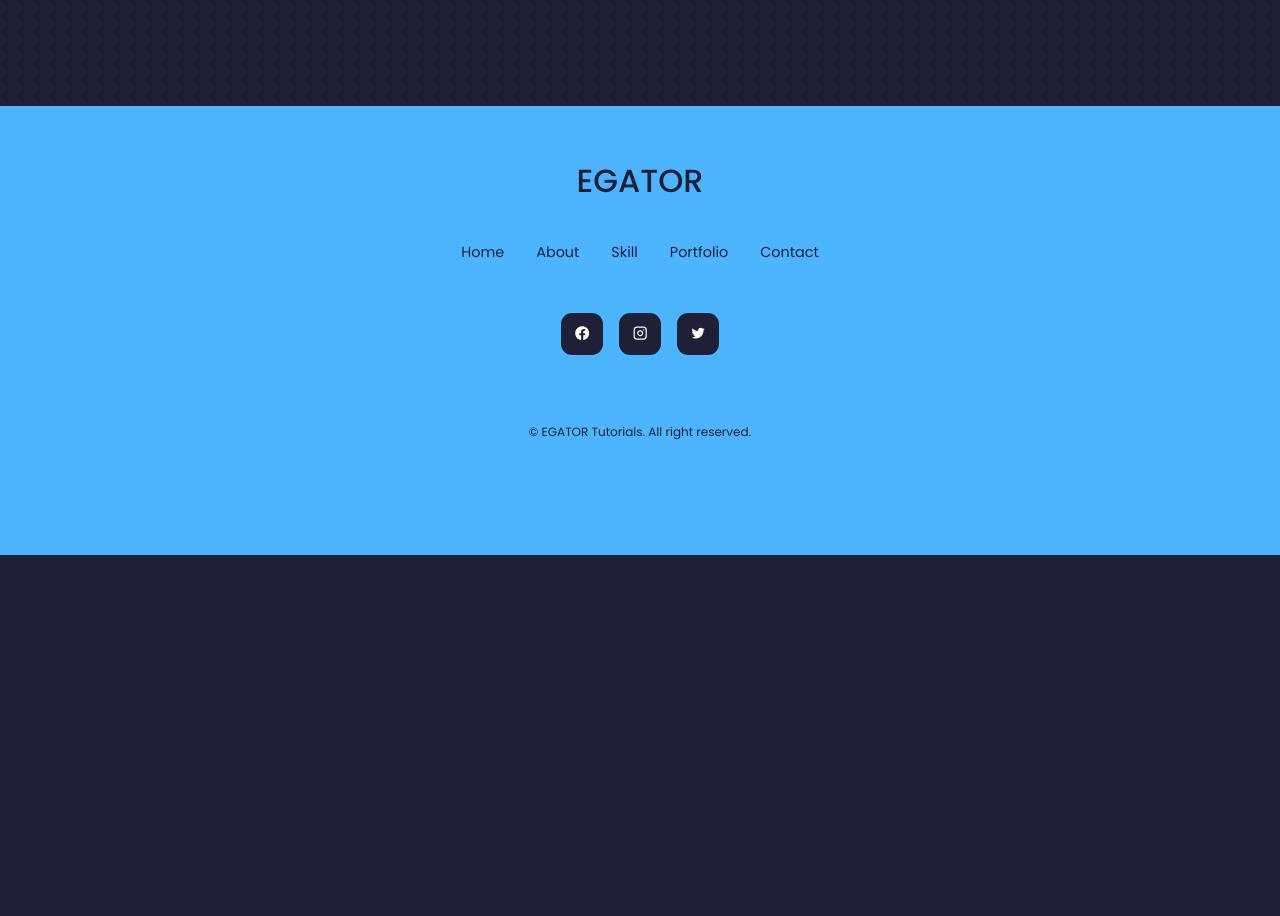
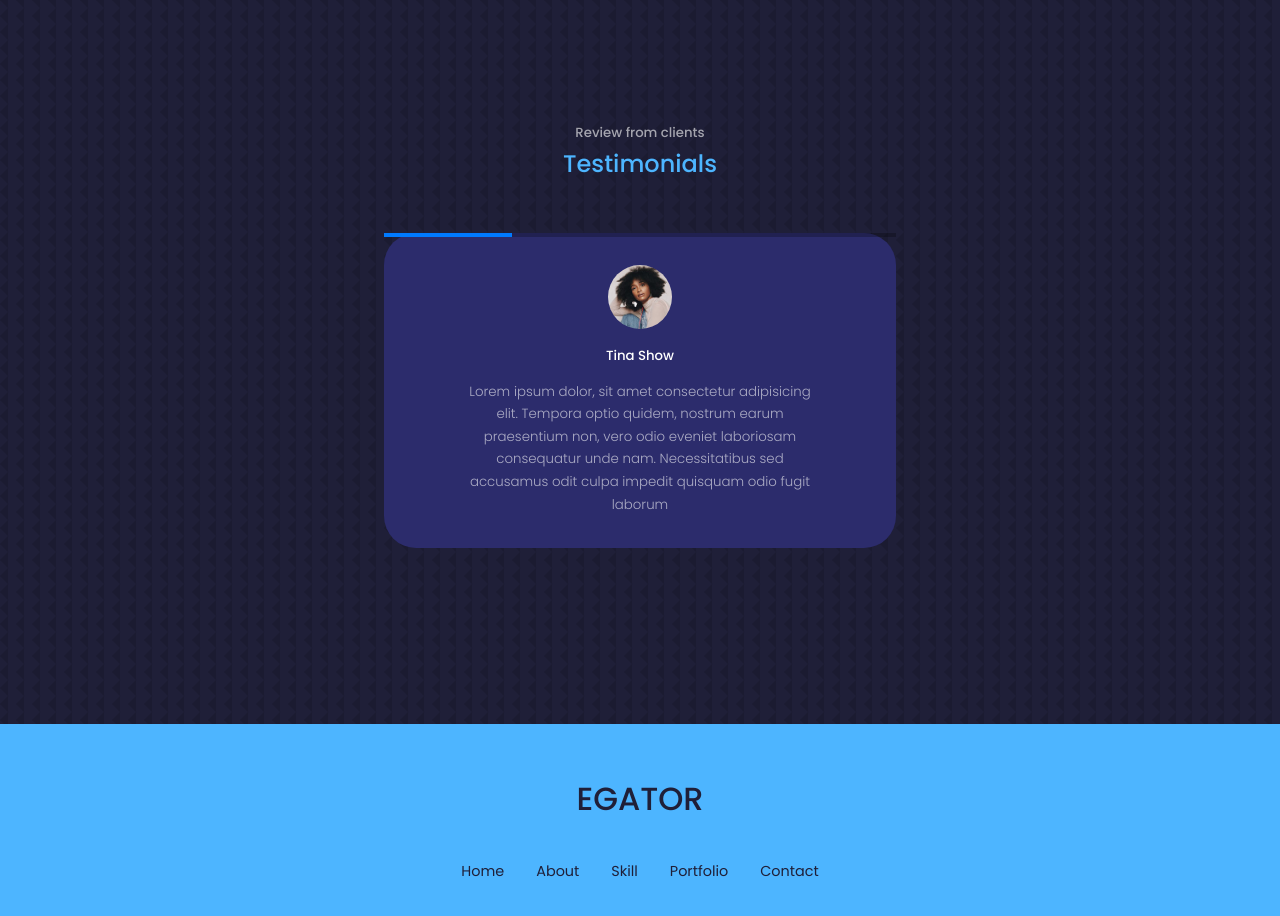
Before and after one commit to dimasmu/portofolio, a React (Create React App) app: page / in a window 1280 px wide. Shown: the part 4600-5516 px from the top of the page. Before the commit the page ends 5155 px from the top, so only its background shows below. Built offline with nearby package versions, Linux system fonts and the light colour scheme.

Commit message:
deploy automatis

```diff
--- a/src/App.jsx
+++ b/src/App.jsx
@@ -24,7 +24,7 @@ const App = () => {
         <Portofolio />
         <Contact />
       </ActviveContext.Provider>
-      {/* <Testimonial /> */}
+      <Testimonial />
       <Footer />
     </>
   );
```
